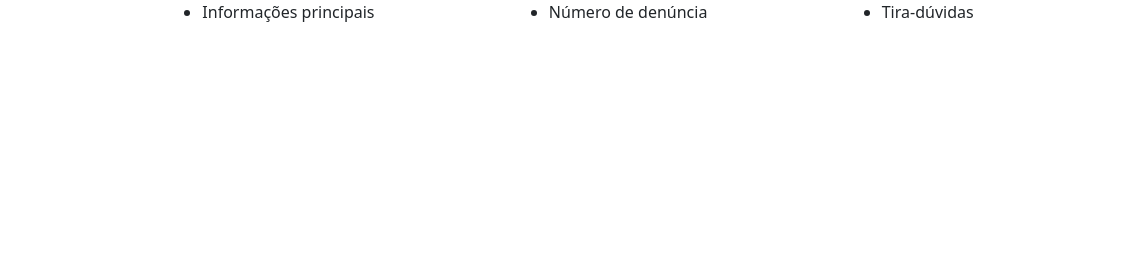
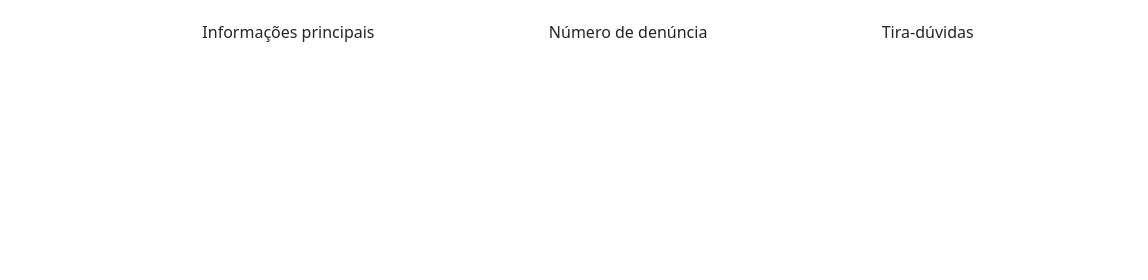
Before and after one commit to Eduardossa2009/Combate-ao-Cyberbullying, a plain HTML site: page index.html in a window 1280 px wide. Shown: the top 280 px of the page, 132-1280 px from the left. Drawn offline with nearby package versions, Linux system fonts and the light colour scheme.

Commit message:
Update styles.css

```diff
--- a/css/styles.css
+++ b/css/styles.css
@@ -145,7 +145,7 @@ header {
     width: 90%;
 }
 
-.menu-container a {
+.menu-container li {
     list-style-type: none;
     margin-top: 20px;
 }
```
